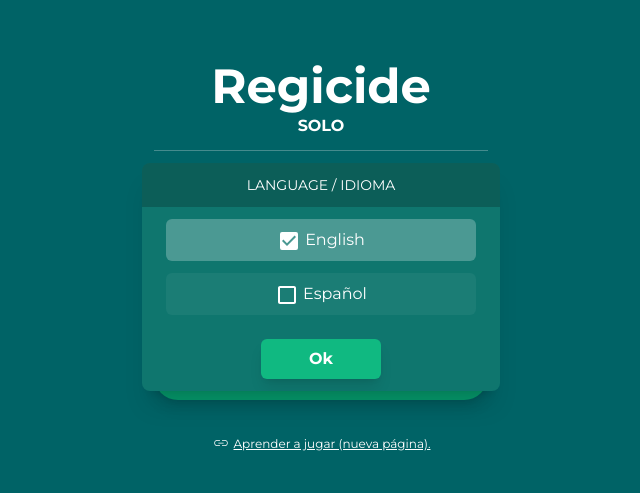
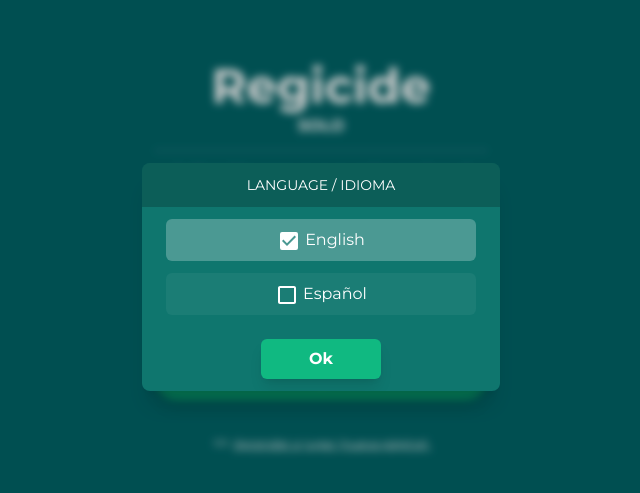
Before and after one commit to pablocazorla/regicide, a Next.js app: page / in a window 1280 px wide. Shown: the part 123-616 px from the top of the page, without its empty margins (319-959 px from the left). Built offline with nearby package versions, Linux system fonts and the light colour scheme.

Commit message:
Update index.jsx

```diff
--- a/src/components/modal/index.jsx
+++ b/src/components/modal/index.jsx
@@ -1,6 +1,6 @@
 const Modal = ({ visible, children }) => {
   return visible ? (
-    <div className="fixed top-0 w-screen left-0 h-screen">
+    <div className="fixed top-0 w-screen left-0 h-screen bg-black/20 backdrop-blur-sm">
       <div className="container flex flex-col justify-center items-stretch p-4">
         <div className="bg-teal-700 overflow-auto rounded-lg shadow-xl">
           <div>{children}</div>
```
